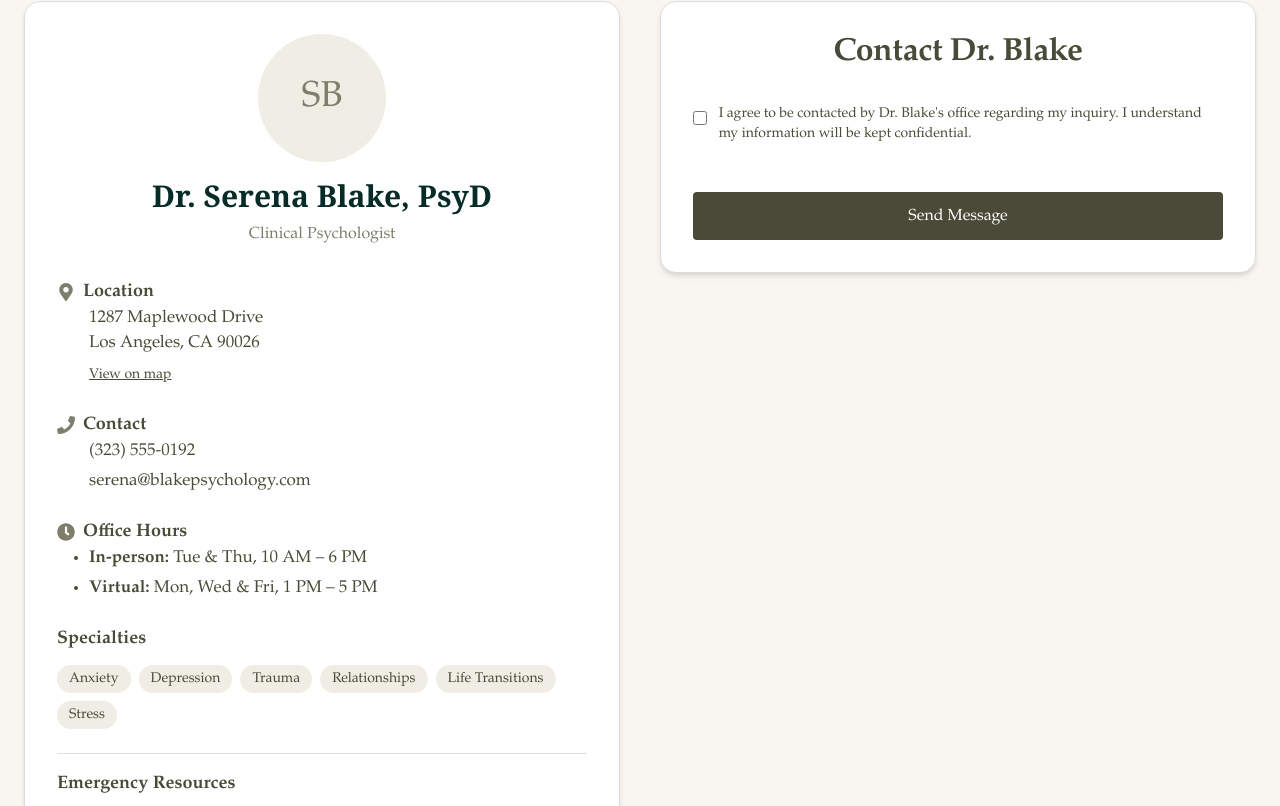
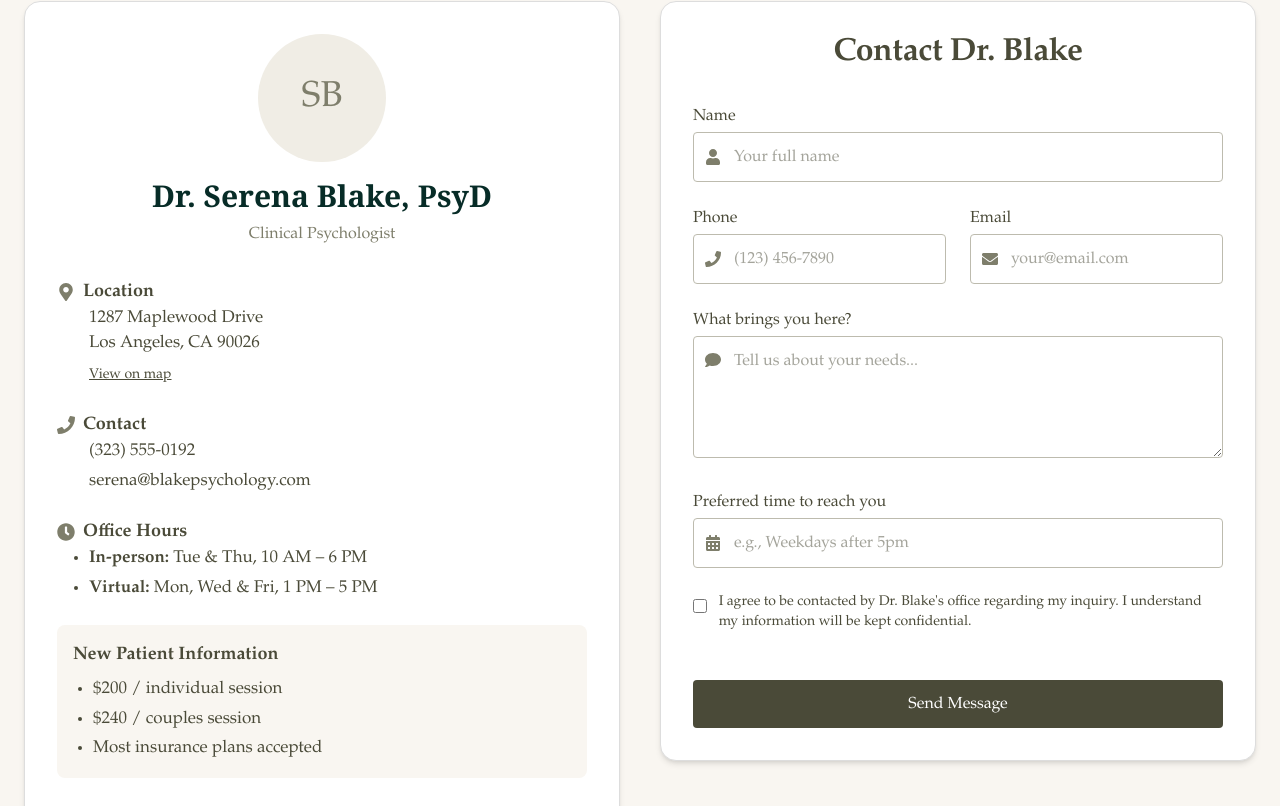
Before and after one commit to vaishnavi899/growmytherapy, a Next.js app: page / in a window 1280 px wide. Shown: the part 4614-5420 px from the top of the page. Built offline with nearby package versions, Linux system fonts and the light colour scheme; a web font is replaced by a local one.

Commit message:
Update ContactSection.tsx

```diff
--- a/src/app/components/ContactSection.tsx
+++ b/src/app/components/ContactSection.tsx
@@ -1,6 +1,14 @@
 'use client';
 import { useState } from 'react';
-import { FaPhone, FaEnvelope, FaMapMarkerAlt, FaClock, FaUser, FaComment, FaCalendarAlt } from 'react-icons/fa';
+import {
+  FaPhone,
+  FaEnvelope,
+  FaMapMarkerAlt,
+  FaClock,
+  FaUser,
+  FaComment,
+  FaCalendarAlt,
+} from 'react-icons/fa';
 
 export default function ContactSection() {
   const [form, setForm] = useState({
@@ -22,7 +30,7 @@ export default function ContactSection() {
     if (!form.phone.trim()) newErrors.phone = 'Phone is required';
     if (!form.email.trim()) newErrors.email = 'Email is required';
     else if (!/^\S+@\S+\.\S+$/.test(form.email)) newErrors.email = 'Please enter a valid email';
-    if (!form.message.trim()) newErrors.message = 'Please share why you&#39;re reaching out';
+    if (!form.message.trim()) newErrors.message = `Please share why you're reaching out`;
     if (!form.preferredTime.trim()) newErrors.preferredTime = 'Preferred contact time is required';
     if (!form.consent) newErrors.consent = 'You must agree to be contacted';
     setErrors(newErrors);
@@ -75,6 +83,7 @@ export default function ContactSection() {
   return (
     <section className="bg-[#f9f6f1] py-16 px-4 md:px-6">
       <div className="max-w-7xl mx-auto grid lg:grid-cols-2 gap-10 items-start">
+        {/* Left: Profile Info */}
         <div className="bg-white rounded-2xl shadow-md p-6 md:p-8 border border-[#ddd]">
           <div className="flex flex-col items-center mb-8">
             <div className="w-32 h-32 rounded-full bg-[#f0ede5] mb-4 overflow-hidden">
@@ -93,7 +102,10 @@ export default function ContactSection() {
               <h4 className="text-lg font-semibold flex items-center gap-2">
                 <FaMapMarkerAlt className="text-[#7E7E6B]" /> Location
               </h4>
-              <p className="pl-8">1287 Maplewood Drive<br />Los Angeles, CA 90026</p>
+              <p className="pl-8">
+                1287 Maplewood Drive<br />
+                Los Angeles, CA 90026
+              </p>
               <button className="mt-2 text-sm text-[#4a4a38] underline hover:text-[#072c27] pl-8">
                 View on map
               </button>
@@ -105,10 +117,14 @@ export default function ContactSection() {
               </h4>
               <div className="pl-8 space-y-1">
                 <p>
-                  <a href="tel:+13235550192" className="hover:underline">(323) 555-0192</a>
+                  <a href="tel:+13235550192" className="hover:underline">
+                    (323) 555-0192
+                  </a>
                 </p>
                 <p>
-                  <a href="mailto:serena@blakepsychology.com" className="hover:underline">serena@blakepsychology.com</a>
+                  <a href="mailto:serena@blakepsychology.com" className="hover:underline">
+                    serena@blakepsychology.com
+                  </a>
                 </p>
               </div>
             </div>
@@ -118,8 +134,21 @@ export default function ContactSection() {
                 <FaClock className="text-[#7E7E6B]" /> Office Hours
               </h4>
               <ul className="list-disc ml-5 pl-3 space-y-1">
-                <li><strong>In-person:</strong> Tue & Thu, 10 AM – 6 PM</li>
-                <li><strong>Virtual:</strong> Mon, Wed & Fri, 1 PM – 5 PM</li>
+                <li>
+                  <strong>In-person:</strong> Tue & Thu, 10 AM – 6 PM
+                </li>
+                <li>
+                  <strong>Virtual:</strong> Mon, Wed & Fri, 1 PM – 5 PM
+                </li>
+              </ul>
+            </div>
+
+            <div className="bg-[#f9f6f1] p-4 rounded-lg">
+              <h4 className="text-lg font-semibold">New Patient Information</h4>
+              <ul className="list-disc ml-5 space-y-1 mt-2">
+                <li>$200 / individual session</li>
+                <li>$240 / couples session</li>
+                <li>Most insurance plans accepted</li>
               </ul>
             </div>
 
@@ -137,12 +166,14 @@ export default function ContactSection() {
             <div className="pt-4 border-t border-[#ddd]">
               <h4 className="text-lg font-semibold">Emergency Resources</h4>
               <p className="text-sm mt-2">
-                If you&#39;re in crisis, please call 911 or the National Suicide Prevention Lifeline at <a href="tel:988" className="underline">988</a>.
+                If you&apos;re in crisis, please call 911 or the National Suicide Prevention Lifeline at{' '}
+                <a href="tel:988" className="underline">988</a>.
               </p>
             </div>
           </div>
         </div>
 
+        {/* Right: Contact Form */}
         <div className="bg-white rounded-2xl shadow-md p-6 md:p-8 border border-[#ddd]">
           <h2 className="text-3xl md:text-4xl font-serif text-[#4a4a38] text-center mb-8">
             Contact Dr. Blake
@@ -154,7 +185,7 @@ export default function ContactSection() {
                 Thank you for reaching out!
               </div>
               <p className="text-[#4a4a38] mb-6">
-                Your message has been received. Dr. Blake or her team will contact you within 24-48 hours.
+                Your message has been received. Dr. Blake or her team will contact you within 24–48 hours.
               </p>
               <button
                 onClick={() => setSubmitted(false)}
@@ -165,8 +196,87 @@ export default function ContactSection() {
             </div>
           ) : (
             <form onSubmit={handleSubmit} noValidate className="space-y-6 text-[#4a4a38]">
-              {/* input fields ... */}
-              {/* same as before */}
+              <div className="relative">
+                <label className="block font-medium mb-1">Name</label>
+                <div className="relative">
+                  <FaUser className="absolute left-3 top-1/2 transform -translate-y-1/2 text-[#7E7E6B]" />
+                  <input
+                    type="text"
+                    name="name"
+                    value={form.name}
+                    onChange={handleChange}
+                    className="w-full border border-[#bdbbae] p-3 pl-10 rounded bg-white focus:outline-none focus:ring-1 focus:ring-[#4a4a38]"
+                    placeholder="Your full name"
+                  />
+                </div>
+                {errors.name && <p className="text-red-600 text-sm mt-1">{errors.name}</p>}
+              </div>
+
+              <div className="grid grid-cols-1 md:grid-cols-2 gap-6">
+                <div className="relative">
+                  <label className="block font-medium mb-1">Phone</label>
+                  <div className="relative">
+                    <FaPhone className="absolute left-3 top-1/2 transform -translate-y-1/2 text-[#7E7E6B]" />
+                    <input
+                      type="tel"
+                      name="phone"
+                      value={form.phone}
+                      onChange={handleChange}
+                      className="w-full border border-[#bdbbae] p-3 pl-10 rounded bg-white focus:outline-none focus:ring-1 focus:ring-[#4a4a38]"
+                      placeholder="(123) 456-7890"
+                    />
+                  </div>
+                  {errors.phone && <p className="text-red-600 text-sm mt-1">{errors.phone}</p>}
+                </div>
+
+                <div className="relative">
+                  <label className="block font-medium mb-1">Email</label>
+                  <div className="relative">
+                    <FaEnvelope className="absolute left-3 top-1/2 transform -translate-y-1/2 text-[#7E7E6B]" />
+                    <input
+                      type="email"
+                      name="email"
+                      value={form.email}
+                      onChange={handleChange}
+                      className="w-full border border-[#bdbbae] p-3 pl-10 rounded bg-white focus:outline-none focus:ring-1 focus:ring-[#4a4a38]"
+                      placeholder="your@email.com"
+                    />
+                  </div>
+                  {errors.email && <p className="text-red-600 text-sm mt-1">{errors.email}</p>}
+                </div>
+              </div>
+
+              <div className="relative">
+                <label className="block font-medium mb-1">What brings you here?</label>
+                <div className="relative">
+                  <FaComment className="absolute left-3 top-4 text-[#7E7E6B]" />
+                  <textarea
+                    name="message"
+                    value={form.message}
+                    onChange={handleChange}
+                    rows={4}
+                    className="w-full border border-[#bdbbae] p-3 pl-10 rounded bg-white focus:outline-none focus:ring-1 focus:ring-[#4a4a38]"
+                    placeholder="Tell us about your needs..."
+                  />
+                </div>
+                {errors.message && <p className="text-red-600 text-sm mt-1">{errors.message}</p>}
+              </div>
+
+              <div className="relative">
+                <label className="block font-medium mb-1">Preferred time to reach you</label>
+                <div className="relative">
+                  <FaCalendarAlt className="absolute left-3 top-1/2 transform -translate-y-1/2 text-[#7E7E6B]" />
+                  <input
+                    type="text"
+                    name="preferredTime"
+                    value={form.preferredTime}
+                    onChange={handleChange}
+                    className="w-full border border-[#bdbbae] p-3 pl-10 rounded bg-white focus:outline-none focus:ring-1 focus:ring-[#4a4a38]"
+                    placeholder="e.g., Weekdays after 5pm"
+                  />
+                </div>
+                {errors.preferredTime && <p className="text-red-600 text-sm mt-1">{errors.preferredTime}</p>}
+              </div>
 
               <div className="flex items-start gap-3">
                 <input
@@ -178,8 +288,7 @@ export default function ContactSection() {
                   className="mt-1 h-5 w-5 rounded border-[#bdbbae] focus:ring-[#4a4a38]"
                 />
                 <label htmlFor="consent" className="text-sm">
-                  I agree to be contacted by Dr. Blake&#39;s office regarding my inquiry.
-                  I understand my information will be kept confidential.
+                  I agree to be contacted by Dr. Blake&apos;s office regarding my inquiry. I understand my information will be kept confidential.
                 </label>
               </div>
               {errors.consent && <p className="text-red-600 text-sm mt-1">{errors.consent}</p>}
```
